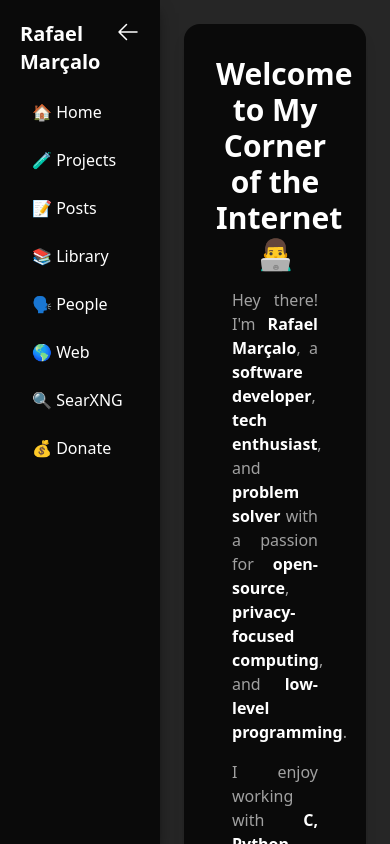
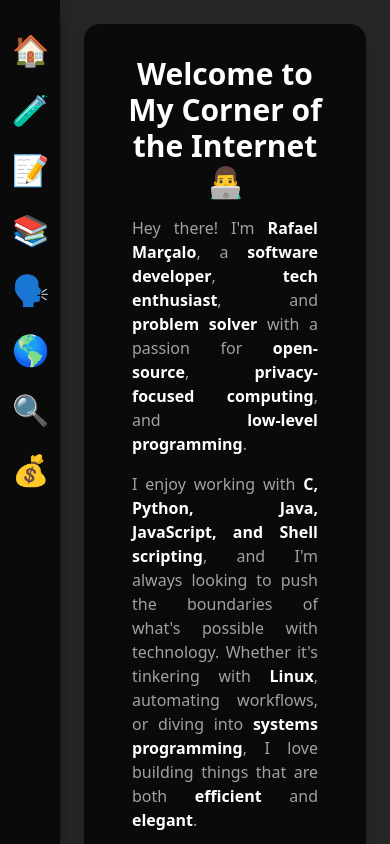
Before and after one commit to rafa-99/website, a Next.js app: page / in a window 390 px wide. Built offline with nearby package versions, Linux system fonts and the light colour scheme.

Commit message:
Responsiveness improvements

```diff
--- a/src/app/globals.css
+++ b/src/app/globals.css
@@ -2,42 +2,20 @@
 
 /* Sidebar */
 .sidebar {
-  @apply w-40 lg:w-64 bg-neutral-950 text-white p-5 transition-all duration-300 ease-in-out shadow-lg shadow-black/50 z-0;
+  @apply w-15 lg:w-48 py-2 px-3 bg-neutral-950 text-white transition-all duration-300 ease-in-out shadow-lg shadow-black/50 z-0;
   position: relative;
 }
 
-/* Collapsed Sidebar */
-.sidebar.collapsed {
-  @apply w-15; /* Reduced width when collapsed */
+.sidebar-container {
+  @apply mt-4 space-y-2
 }
 
-/* Sidebar Toggle Button */
-.sidebar-toggle-btn {
-  @apply absolute top-5 right-5 text-white bg-transparent border-none text-xl cursor-pointer;
+.sidebar-link {
+	@apply justify-center text-3xl lg:text-base lg:justify-start lg:text-base lg:px-3 p-2 flex transition rounded hover:scale-110 hover:bg-neutral-700 hover:font-bold;
 }
 
-/* Sidebar Content (hide when collapsed) */
-.sidebar h1,
-.sidebar-nav {
-  transition: opacity 0.3s ease;
-}
-
-/* Hide content when collapsed */
-.sidebar.collapsed h1,
-.sidebar.collapsed .sidebar-nav {
-  opacity: 0;
-  visibility: hidden; /* Ensures the content is hidden when collapsed */
-}
-
-/* Optional: Add some styling when the sidebar is collapsed to make it look cleaner */
-.sidebar.collapsed .sidebar-toggle-btn {
-  transform: rotate(180deg); /* Rotate button when collapsed */
-  transition: transform 0.3s ease-in-out;
-}
-
-/* Sidebar Navigation */
-.sidebar-nav a {
-	@apply block py-2 px-3 rounded transition hover:scale-110 hover:bg-neutral-700 hover:font-bold;
+.sidebar-label {
+  @apply ml-2 hidden lg:flex;
 }
 
 /* Main Content */
@@ -51,36 +29,36 @@
 }
 
 .list-item-container {
-  @apply flex flex-col
+  @apply flex flex-col;
 }
 
 .list-item-title {
-  @apply text-lg font-semibold
+  @apply text-lg font-semibold;
 }
 
 .list-item-description {
-  @apply text-sm text-neutral-400 break-words
+  @apply text-sm text-neutral-400 break-words;
 }
 
 /* Strong text */
 strong {
-  @apply text-white
+  @apply text-white;
 }
 
 /* Main Page Buttons */
 .button {
-  @apply m-2 hover:scale-110 text-white py-2 px-4 w-24 text-center rounded-lg transition
+  @apply m-2 hover:scale-110 text-white py-2 px-4 w-24 text-center rounded-lg transition;
 }
 
 /* Content Card */
 .card {
-  @apply bg-neutral-950 p-8 rounded-2xl shadow-lg lg:max-w-3/4 w-full
+  @apply bg-neutral-950 p-8 rounded-2xl shadow-lg lg:max-w-3/4 w-full;
 }
 
 .card-container {
-  @apply flex flex-col items-center justify-center
+  @apply flex flex-col items-center justify-center;
 }
 
 .card-title {
-  @apply text-2xl font-bold mb-4 text-center
+  @apply text-2xl font-bold mb-4 text-center;
 }
--- a/src/app/layout.tsx
+++ b/src/app/layout.tsx
@@ -1,16 +1,9 @@
 "use client"
 
-import { useState } from "react";
 import Link from 'next/link';
 import "./globals.css";
 
 export default function RootLayout({ children }: Readonly<{ children: React.ReactNode; }>) {
-	const [isSidebarCollapsed, setIsSidebarCollapsed] = useState(false);
-
-	const toggleSidebar = () => {
-		setIsSidebarCollapsed(prev => !prev);
-	};
-
 	return (
 		<html lang="en">
 			<head>
@@ -23,22 +16,41 @@ export default function RootLayout({ children }: Readonly<{ children: React.Reac
 			</head>
 			<body className="flex h-screen">
 				{/* Sidebar */}
-				<aside className={`sidebar ${isSidebarCollapsed ? 'collapsed' : ''}`}>
-					<button className="sidebar-toggle-btn" onClick={toggleSidebar} aria-label="Toggle Sidebar">
-						<svg xmlns="http://www.w3.org/2000/svg" fill="none" viewBox="0 0 24 24" strokeWidth={1.5} stroke="currentColor" className="size-6">
-							<path strokeLinecap="round" strokeLinejoin="round" d="M10.5 19.5 3 12m0 0 7.5-7.5M3 12h18" />
-						</svg>
-					</button>
-					<h1 className={`text-xl font-bold ${isSidebarCollapsed ? 'hidden' : ''}`}>Rafael Marçalo</h1>
-					<nav className={`mt-4 space-y-2 sidebar-nav ${isSidebarCollapsed ? 'hidden' : ''}`}>
-						<Link href="/">🏠 Home</Link>
-						<Link href="/projects">🧪 Projects</Link>
-						<Link href="/posts">📝 Posts</Link>
-						<Link href="/library">📚 Library</Link>
-						<Link href="/people">🗣️ People</Link>
-						<Link href="/web">🌎 Web</Link>
-						<Link href="https://searxng.rafaelmarcalo.xyz/">🔍 SearXNG</Link>
-						<Link href="/donate">💰 Donate</Link>
+				<aside className="sidebar">
+					<h1 className="text-xl font-bold hidden lg:flex">Rafael Marçalo</h1>
+					<nav className="sidebar-container">
+						<Link href="/" className="sidebar-link">
+							<span>🏠</span>
+							<span className="sidebar-label hidden lg:flex">Home</span>
+						</Link>
+						<Link href="/projects" className="sidebar-link">
+							<span>🧪</span>
+							<span className="sidebar-label hidden lg:block">Projects</span>
+						</Link>
+						<Link href="/posts" className="sidebar-link">
+							<span>📝</span>
+							<span className="sidebar-label hidden lg:block">Posts</span>
+						</Link>
+						<Link href="/library" className="sidebar-link">
+							<span>📚</span>
+							<span className="sidebar-label hidden lg:block">Library</span>
+						</Link>
+						<Link href="/people" className="sidebar-link">
+							<span>🗣️</span>
+							<span className="sidebar-label hidden lg:block">People</span>
+						</Link>
+						<Link href="/web" className="sidebar-link">
+							<span>🌎</span>
+							<span className="sidebar-label hidden lg:block">Web</span>
+						</Link>
+						<Link href="https://searxng.rafaelmarcalo.xyz/" className="sidebar-link">
+							<span>🔍</span>
+							<span className="sidebar-label hidden lg:block">SearXNG</span>
+						</Link>
+						<Link href="/donate" className="sidebar-link">
+							<span>💰</span>
+							<span className="sidebar-label hidden lg:block">Donate</span>
+						</Link>
 					</nav>
 				</aside>
 
```
